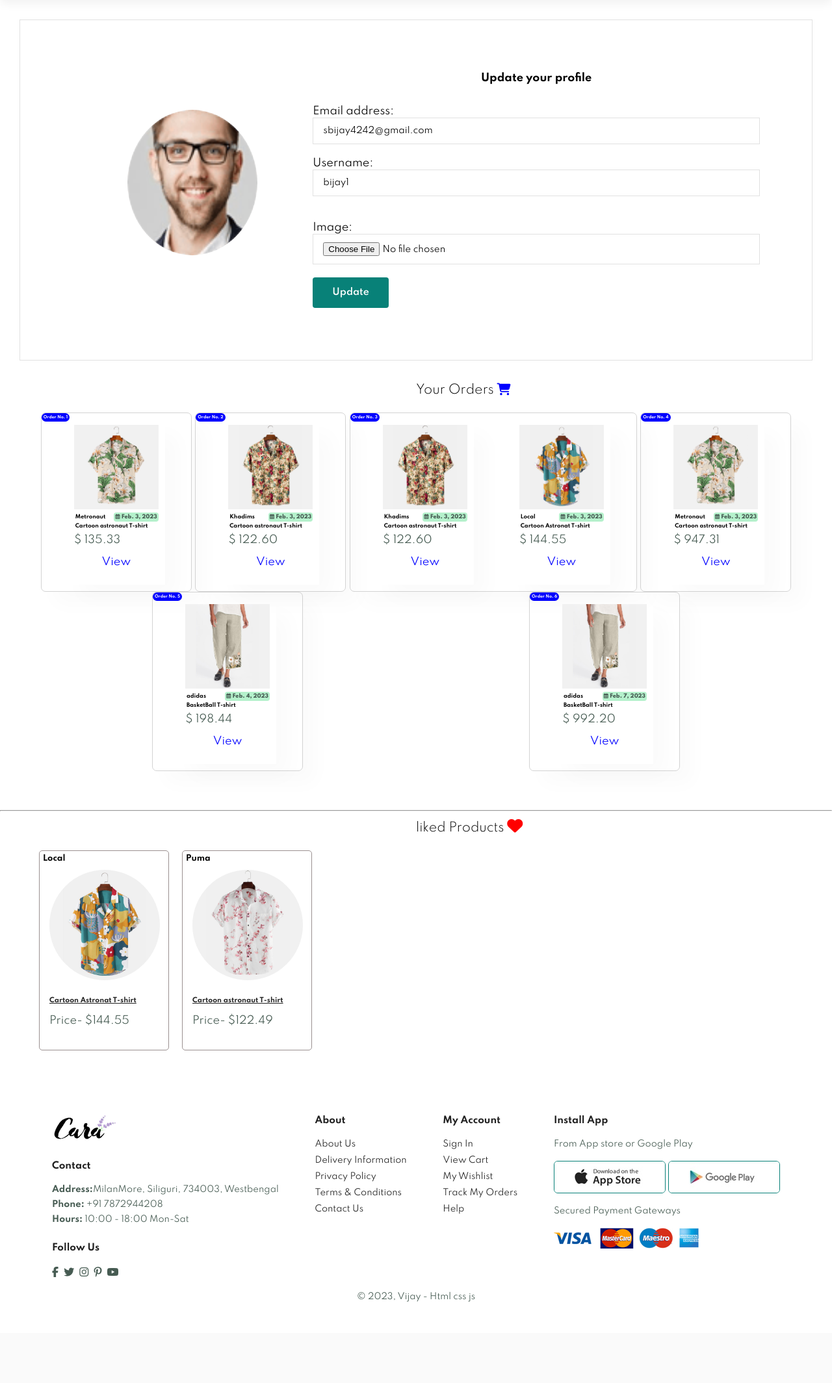
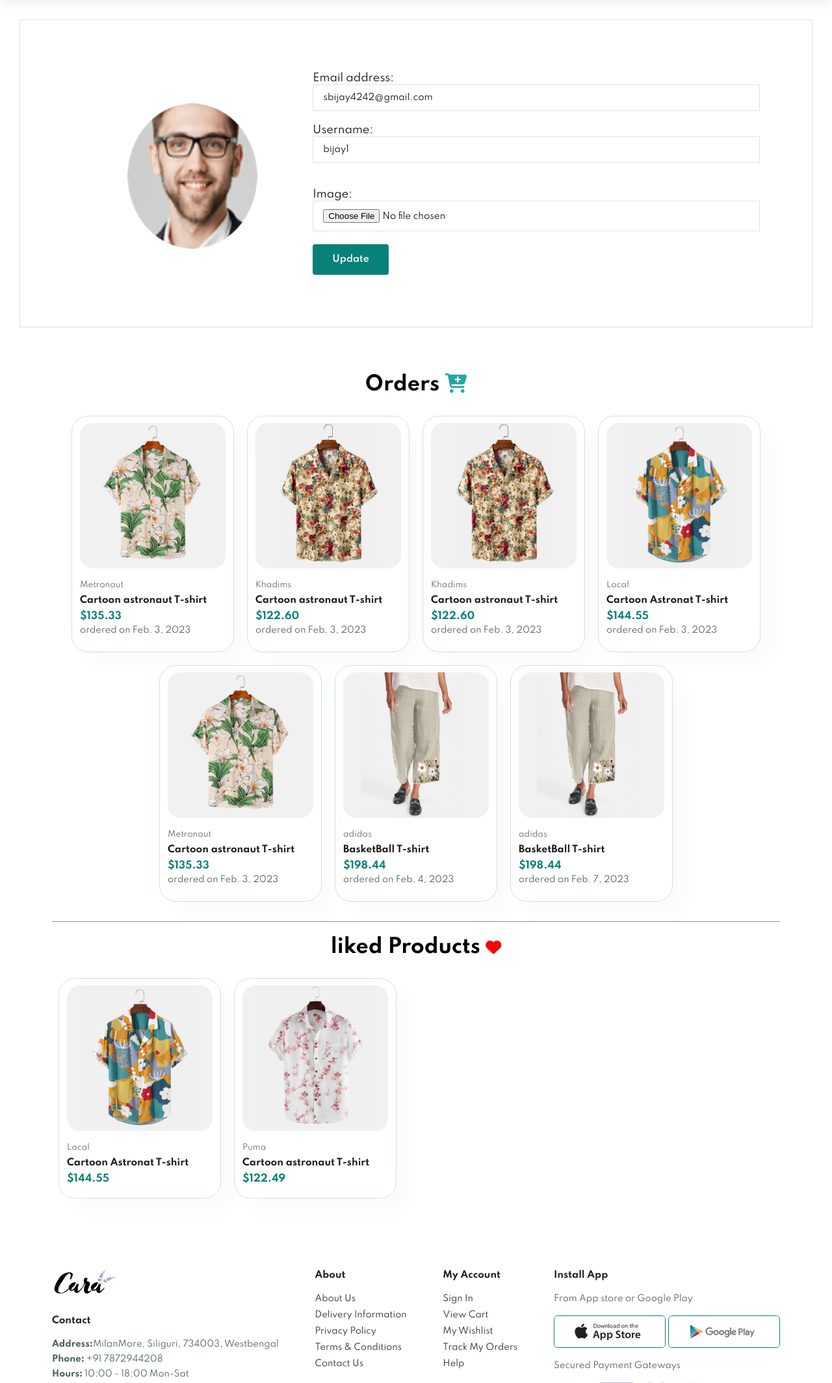
Before and after one commit to bijay12345/webstore, a Django app: page /users/profile/ in a window 1280 px wide. Shown: the part 85-2214 px from the top of the page at 65% size. Before the commit the page ends 2089 px from the top, so only its background shows below. Run offline with Django 4.2, Linux system fonts and the light colour scheme; a user stored in the database is signed in; data comes from the database, SQL or seed files in the repository; both versions use the stored data as it was after the commit; some libraries are stand-ins or nearby versions.

Commit message:
Updated the layout of the order list in profile.html and re-designed the profile page

```diff
--- a/blog/static/blog/main.css
+++ b/blog/static/blog/main.css
@@ -1,5 +1,5 @@
 @import "blog-home.css";
 
-.blog-form{
+#blog-form{
 	margin: auto;
 }
--- a/blog/templates/blog/blogs.html
+++ b/blog/templates/blog/blogs.html
@@ -36,7 +36,7 @@
 	</section>
 
 	<section id="form-details">
-		<form action="{%url 'create-blog'%}" class="blog-form" method="POST" enctype="multipart/form-data">
+		<form action="{%url 'create-blog'%}" id="blog-form" method="POST" enctype="multipart/form-data">
 			{%csrf_token%}
 			<h2 style="margin: auto;">Be Creative</h2>
 			<input type="text" placeholder="Title" name="Title">
--- a/shop/static/shop/contact.css
+++ b/shop/static/shop/contact.css
@@ -9,9 +9,15 @@
 	width: 40%;
 }
 
-#contact-details .details span,
-#form-details form span{
+#contact-details .details span{
 	font-size: 12px;
+}
+
+#form-details form h4{
+	font-size: 12px;
+	margin-left: 45%;
+	color: #6e6b6b;
+	margin-bottom: 30px;
 }
 
 #contact-details .details h2,
--- a/shop/static/shop/main.css
+++ b/shop/static/shop/main.css
@@ -10,7 +10,8 @@
 @import "blog.css";
 @import "productdetail.css";
 @import "checkout.css";
-@import url("http://127.0.0.1:8000/static/users/profile.css ");
+@import url("http://127.0.0.1:8000/static/users/profile.css");
+@import url("http://127.0.0.1:8000/static/blog/main.css");
 @import "orderdetail.css";
 @import "blog/static/blog/main.css";
 
@@ -310,8 +311,18 @@ body{
 		padding: 40px;
 	}
 	#form-details form{
-		width: 50%;
+		width: 100%;
 	}
+
+	#form-details{
+        flex-direction: column;
+    }
+
+    .profile-details form{
+        width: 100%;
+        margin-top: 30px;
+        justify-content: center;
+    }
 
 }
 
--- a/shop/templates/shop/contact.html
+++ b/shop/templates/shop/contact.html
@@ -40,8 +40,7 @@
 	<section id="form-details">
 		<form method="POST" action="{%url 'contact-us'%}">
 			{%csrf_token%}
-			<span>CONTACT US</span>
-			<h2 style="margin: auto;">Fill the form</h2>
+			<h4>CONTACT US</h4>
 			<input type="text" placeholder="Your name" name="name">
 			<input type="text" placeholder="Email" name="email">
 			<input type="text" placeholder="Subject" name="subject">
--- a/users/static/users/profile.css
+++ b/users/static/users/profile.css
@@ -2,7 +2,7 @@
     display: flex;
     flex-direction: column;
     flex-wrap: wrap;
-    margin: 10px auto auto;
+    margin: 0px auto;
 }
 
 #form-details .profile-info div{
@@ -31,145 +31,45 @@
 /*          ---------------------------        ORDER DETAILS CARD          ------------------------ */
 
 
-#profileOrder .orders{
-    margin: 10px;
-    padding: 50px;
+.pro-container #order-row{
     display: flex;
+    align-items: center;
+    flex-wrap: wrap;
     justify-content: center;
-    flex-wrap: wrap;
-    align-items: center;
-    position: relative;
 }
 
-.orders .order-heading{
-    position: absolute;
-    top: 5px;
-    left: 50%;
+.profile-orders .fa-cart-plus{
+    color: #26a3a7;
 }
 
-.orders .order-heading i{
-    color: blue;
+.profile-orders .pro-container{
+    justify-content: flex-start;
+    margin-bottom: 20px;
 }
 
-
-#profileOrder .orders h3,
-#profileOrder .f1 h3{
-    text-align: center;
-    font-weight: 300;
+.profile-orders h3{
+    font-size: 30px;
 }
 
-
-
-.order-details{
-    box-shadow: 20px 20px 30px rgb(0 0 0 / 2%);
-    transition: 0.2s ease;
-    cursor: pointer;
-    width: fit-content;
-    border: 1px solid lightgrey;
-    border-radius: 7px;
-    margin: auto;
-}
-.order-details:hover{
-    box-shadow: 20px 20px 30px rgb(0 0 0 / 6%);
+#order-row .pro{
+    width: 15%;
+    margin: 10px;
 }
 
-.order-details .order-no{
-    width: fit-content;
-    background: blue;
-    color: white;
-    padding: 3px;
-    margin: 0px;
-    font-size: 6px;
-    border-radius: 50px;
+#order-row p{
+    margin:5px 0 5px 0;
+    text-align: left;
+    font-size: 13px;
+}
+#likedProducts{
+    margin-top: 20px;
 }
 
-#order-row{
-    display: flex;
-    margin: 0px 10px 10px 10px;
-    flex-wrap: wrap;
-    width: fit-content;
-}
-#order-row .order-card{
-    position: relative;
-    width: 150px;
-    padding: 5px 10px;
-    cursor: pointer;
-    box-shadow: 20px 20px 30px rgb(0 0 0 / 2%);
-    transition: 0.2s ease;
-    margin: 0px 30px;
+#likedProducts .pro-container{
+    justify-content: flex-start;
 }
 
-
-#order-row .order-card img{
-    width: 100%;
+#likedProducts .pro{
+    margin: 10px;
+    width: 15%;
 }
-
-.order-card .ordered-date{
-    float: right;
-    font-size: 8px;
-    margin: 0;
-    font-weight: 800;
-    background: #B5F1CC;
-    padding: 2px;
-    border-radius: 4px;
-}
-
-.order-card h5{
-    font-size: 8px;
-    padding: 2px;
-}
-
-.order-card .price{
-    margin: 5px 0px;
-}
-
-
-
-.f1{
-    display: flex;
-    align-items: center;
-    justify-content: flex-start;
-    padding: 50px;
-    position: relative;
-}
-
-.f1 h3{
-    position: absolute;
-    top: 10px;
-    left: 50%;
-}
-
-.liked-product-card{
-    width: 200px;
-    border: 1px solid #9b9191;
-    border-radius: 5px;
-    padding: 5px;
-    margin: 10px;
-    cursor: pointer;
-}
-
-.liked-product-card img{
-    width: 190px;
-    padding: 10px;
-    border-radius: 100px;
-}
-.liked-product-card h4{
-    font-size: 10px;
-    text-decoration: underline;
-}
-.liked-product-card div{
-    padding: 10px;
-}
-
-
-
-
-/*      - ------------ ------  ------------  Register page   ----- ----------- --------------------- */
-#registerform{
-	margin: auto;
-}
-
-
-
-
-/* --------------------------         Rating card styles              --------------------- */
--- a/users/templates/users/profile.html
+++ b/users/templates/users/profile.html
@@ -1,63 +1,58 @@
 {%extends 'shop/base.html'%}
 {%block content%}
 
-<section id="form-details">
+<section id="form-details" class="profile-details">
 	<div class="profile-info">
 		<img src="{{request.user.profile.image.url}}">
 	</div>
 
 	<form method="POST" enctype="multipart/form-data">
 		{%csrf_token%}
-		<legend>Update your profile</legend>
 		{{u_form}}
 		{{p_form}}
 		<button class="normal">Update</button>
 	</form>
 </section>
 
-<section id="profileOrder">
-	<div class="orders">
-		<h3 class="order-heading">Your Orders <i class="fa-solid fa-cart-shopping"></i></h3>
-		{%for orderss in orders%}
-			<div class="order-details" >
-				<h5 class="order-no">Order No. {{forloop.counter}}</h5>
-				<div id="order-row">
-
-					{%for order in orderss.item.all%}
-						<div class="order-card" onclick="window.location.href='{%url 'orderDetail' order.id%}'">
-							<img src="{{order.item.image.url}}">
-							<p class="ordered-date"><i class="fa-regular fa-calendar-days"></i> {{orderss.ordered_date}}</p>
-							<h5>{{order.item.company}}</h5>
+<section id="product1" class="section-p1 profile-orders">
+	<h3>Orders <i class="fa-solid fa-cart-plus"></i></h3>
+	<div class="pro-container">
+		<div id="order-row">
+			{%for orderss in orders%}
+				{%for order in orderss.item.all%}
+					<div class="pro" onclick="window.location.href='{%url 'orderDetail' order.id%}'">
+						<img src="{{order.item.image.url}}" alt="">
+						<div class="des">
+							<span>{{order.item.company}}</span>
 							<h5>{{order.item.name}}</h5>
-							<p class="price">$ {{order.get_total_price}}</p>
-							<p style="text-align: center; color: blue;">View </p>
+							<h4>${{order.item.price}}</h4>
+							<p>ordered on {{orderss.ordered_date}}</p>
 						</div>
-					{%endfor%}
-
-				</div>
-			</div>
-		{%endfor%}
+					</div>
+				{%endfor%}
+			{%endfor%}
+		</div>
 	</div>
 
-<hr>
+	<hr>
 
-	<div class="f1">
+	<div id="likedProducts">
 		<h3>liked Products <i class="fa-solid fa-heart" id="liked"></i></h3>
-		{%for product in likedProducts%}
-			<div class="liked-product-card" onclick="window.location.href='{%url 'detail' product.id%}'">
-				<h6>{{product.company}}</h6>
-				<img src="{{product.image.url}}">
-				<div>
-					<h4>{{product.name}}</h4>
-					<p>Price- ${{product.price}}</p>
+		<div class="pro-container">
+			{%for product in likedProducts%}
+				<div class="pro" onclick="window.location.href='{%url 'detail' product.id%}'">
+					<img src="{{product.image.url}}" alt="">
+					<div class="des">
+						<span>{{product.company}}</span>
+						<h5>{{product.name}}</h5>
+						<h4>${{product.price}}</h4>
+					</div>
 				</div>
-			</div>
-		{%endfor%}
+			{%endfor%}
+		</div>
 	</div>
-
-
-
 
 </section>
 
+
 {%endblock content%}
```
Also changed, not shown: blog/templates/blog/home.html (deleted, +0 -60 lines), db.sqlite3, shop/templates/shop/blog.html (deleted).
